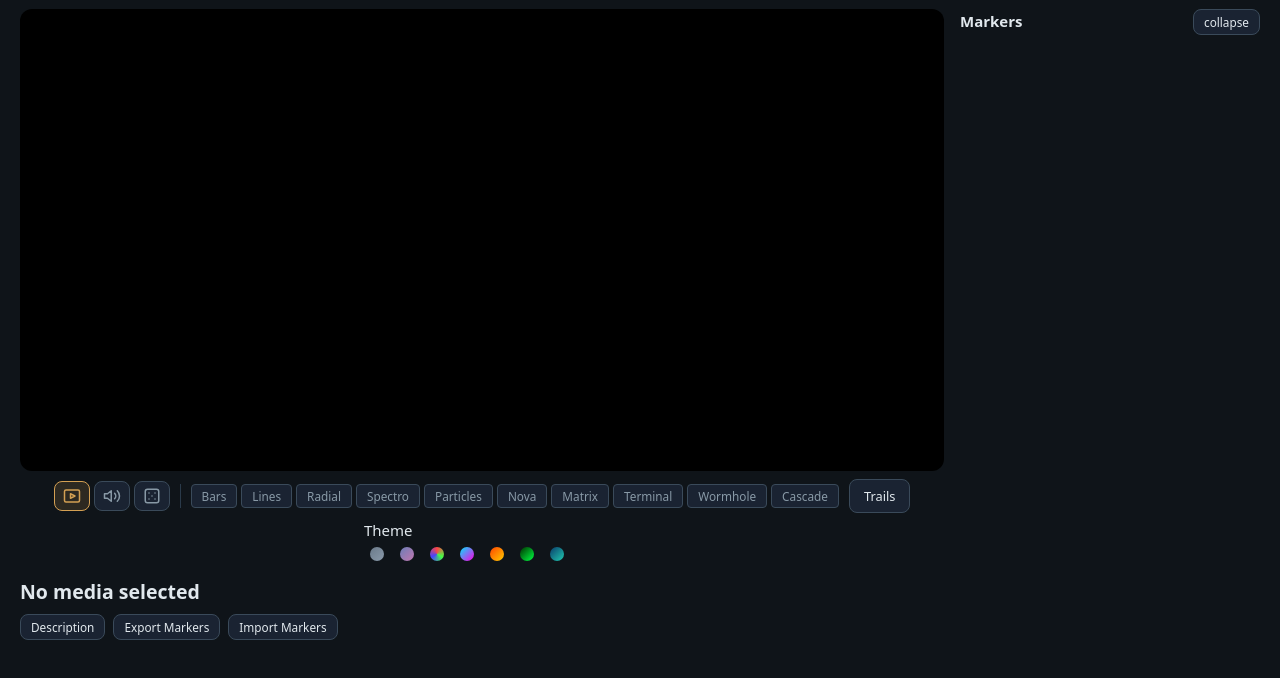
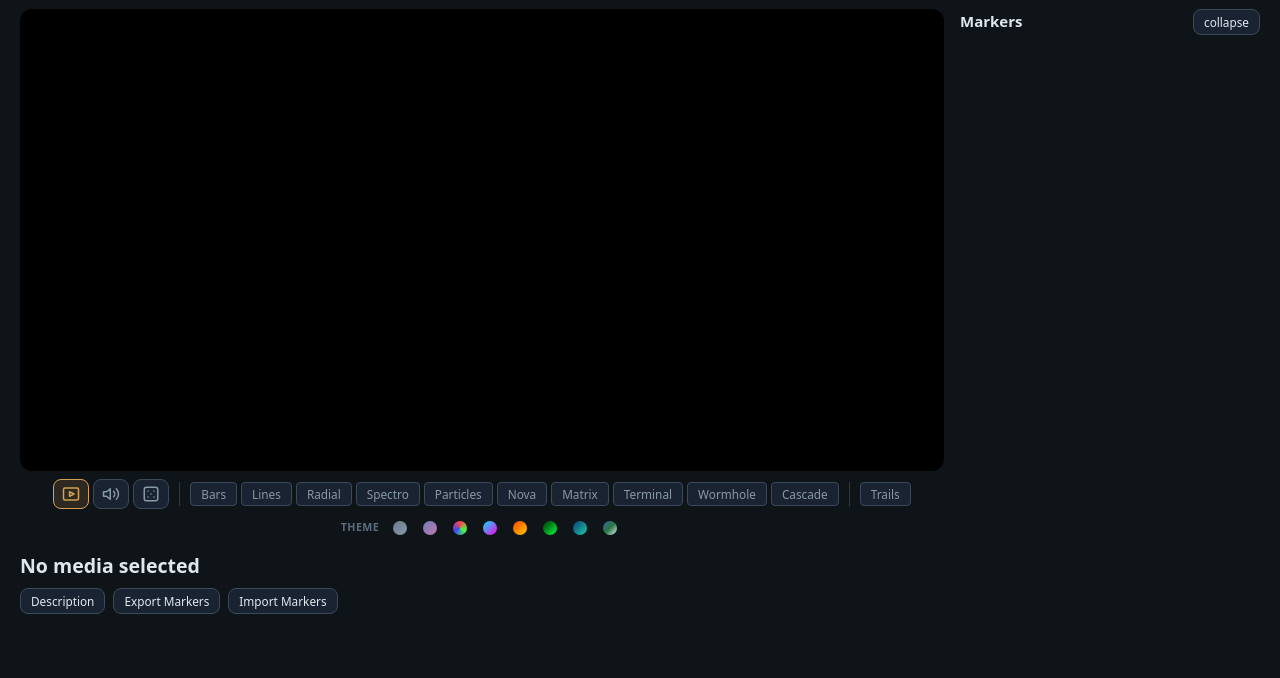
Before and after one commit to iBumpthis/reel, a website with bundled scripts: page app/public/player.html in a window 1280 px wide. Shown: the part 60-738 px from the top of the page. Built offline with nearby package versions, Linux system fonts and the light colour scheme; no server answers.

Commit message:
Update player.css
1.9.3 tuning - Round 2

```diff
--- a/app/public/css/player.css
+++ b/app/public/css/player.css
@@ -180,6 +180,12 @@
   flex-wrap: wrap;
 }
 .fs-viz-themes {
+  display: flex;
+  gap: 4px;
+  padding-left: 8px;
+  border-left: 1px solid rgba(255, 255, 255, 0.12);
+}
+.fs-viz-mods {
   display: flex;
   gap: 4px;
   padding-left: 8px;
@@ -513,6 +519,53 @@
   color: var(--accent);
 }
 
+/* Modifier toggles (Trails). Same divider treatment as the style group;
+   visually a toggle — .active means the modifier is ON. */
+.viz-modifiers {
+  display: flex;
+  gap: 4px;
+  flex-wrap: wrap;
+  padding-left: 10px;
+  border-left: 1px solid var(--border-subtle);
+}
+.viz-mod-btn {
+  font-size: 0.786rem;
+  font-weight: 500;
+  padding: 3px 10px;
+  border: 1px solid var(--border-default);
+  border-radius: var(--radius-sm);
+  background: var(--bg-surface);
+  color: var(--text-secondary);
+  cursor: pointer;
+  transition: background var(--transition-fast), border-color var(--transition-fast);
+}
+.viz-mod-btn:hover {
+  background: var(--bg-surface-hover);
+  border-color: var(--accent);
+  color: var(--accent);
+}
+.viz-mod-btn.active {
+  background: var(--accent-muted);
+  border-color: var(--accent);
+  color: var(--accent);
+}
+
+/* Labeled theme row — keeps the swatches always visible with a heading,
+   no toggle-hide, no height bounce. */
+.theme-row {
+  display: flex;
+  align-items: center;
+  justify-content: center;
+  gap: 8px;
+}
+.theme-label {
+  font-size: 0.714rem;
+  font-weight: 600;
+  letter-spacing: 0.04em;
+  text-transform: uppercase;
+  color: var(--text-muted);
+}
+
 .theme-selector {
   display: flex;
   gap: 4px;
@@ -550,6 +603,7 @@
 .theme-dot-fire { background: linear-gradient(135deg, #ff4400, #ffcc00); }
 .theme-dot-matrix { background: linear-gradient(135deg, #003300, #00ff41); }
 .theme-dot-ocean { background: linear-gradient(135deg, #0a3d6b, #20c9b0); }
+.theme-dot-alpine { background: linear-gradient(135deg, #3769a5 0%, #287840 50%, #e4ecf8 100%); }
 
 .mode-notice {
   font-size: 0.786rem;
```
